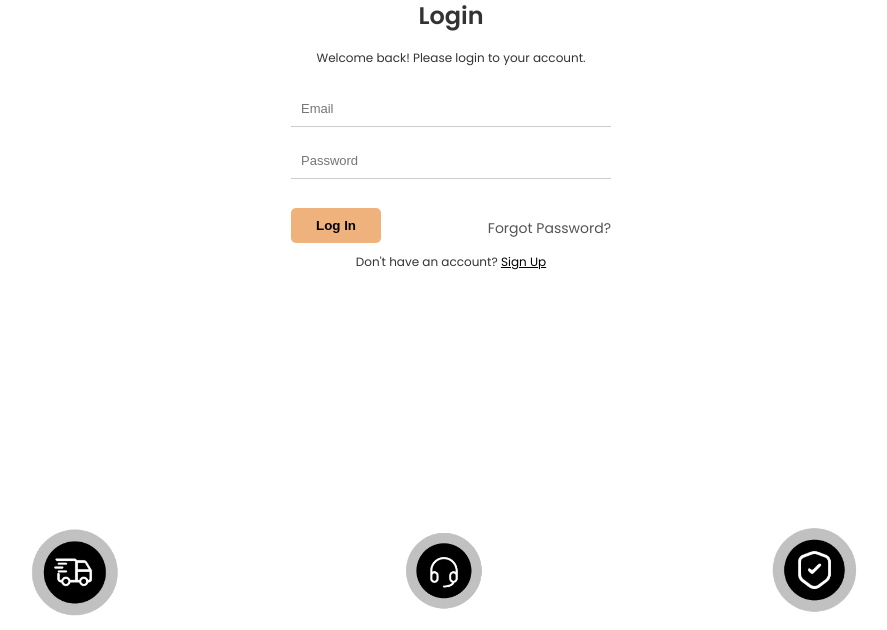
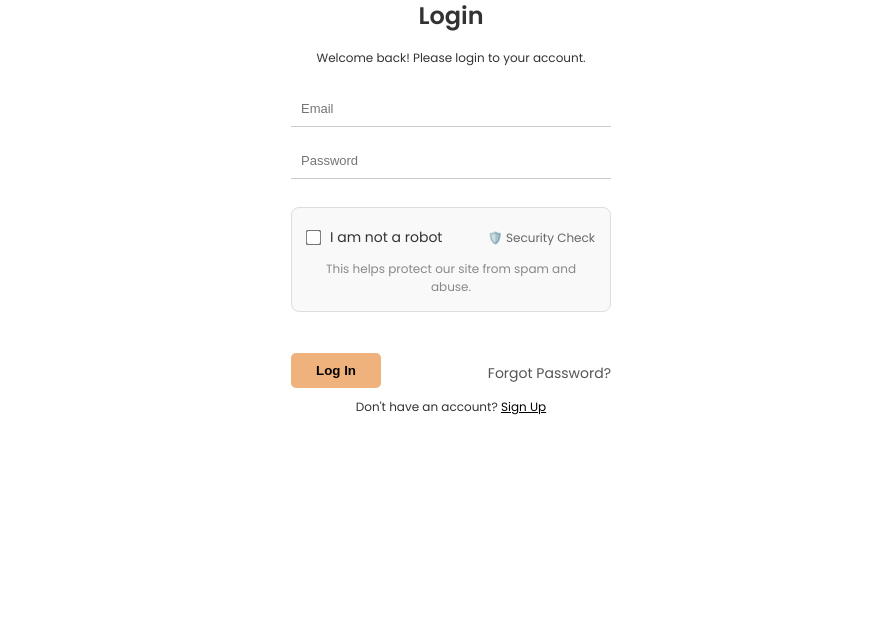
Before and after one commit to sandhyaNepal20/Security, a Django app: page /login/ in a window 1280 px wide. Shown: the part 257-887 px from the top of the page, without its empty margins (189-1076 px from the left). Run offline with Django 5.2, Linux system fonts and the light colour scheme.

Commit message:
Captcha on login page completed

```diff
--- a/backend/urls.py
+++ b/backend/urls.py
@@ -49,4 +49,7 @@
     path('admin/test-encryption/', views.test_encryption_view, name='test_encryption'),
     path('admin/encryption-status/', views.encryption_status_view, name='encryption_status'),
     path('admin/encrypt-existing-data/', views.encrypt_existing_data_view, name='encrypt_existing_data'),
+
+    # CAPTCHA endpoint
+    path('generate-captcha/', views.generate_captcha_view, name='generate_captcha'),
 ]
--- a/backend/views.py
+++ b/backend/views.py
@@ -12,18 +12,13 @@
 from django.utils import timezone
 from .models import UserProfile, Product, Category, UserSecuritySettings, PasswordHistory, UserRole, Payment
 from .security_utils import SecurityUtils, PasswordValidator, RateLimiter
+from .captcha_utils import SimpleBotProtection
 from .role_helpers import admin_required, staff_required, moderator_required, check_permission, get_user_role
 from .session_security import SessionSecurity
+from .encryption_utils import EncryptionValidator, FieldEncryption
 import random
 import json
 from django.conf import settings
-from .encryption_utils import EncryptionValidator, FieldEncryption
-
-# Import security utilities
-from .security_utils import PasswordValidator, SecurityUtils, RateLimiter
-from .models import UserSecuritySettings, UserRole
-from django.utils import timezone
-from django.http import JsonResponse
 
 def home_view(request):
     products = Product.objects.all()[:4]  # Fetch only top 4 for homepage
@@ -52,82 +47,146 @@
 def cart_view(request):
     return render(request, 'cart.html')
 def login_view(request):
+    # Always show captcha for enhanced security
+    show_captcha = True
+    challenge_token = SimpleBotProtection.generate_challenge()
+
+    # Check for account lockout status on page load
+    account_locked_info = None
+    if request.method == 'GET':
+        # Check if there's an email in the session or query params to check lockout status
+        email = request.GET.get('email', '')
+        if email:
+            try:
+                user = User.objects.get(email=email)
+                if SecurityUtils.is_account_locked(user):
+                    remaining_time = SecurityUtils.get_lockout_remaining_time(user)
+                    account_locked_info = {
+                        'email': email,
+                        'remaining_time': remaining_time,
+                        'message': f"🔒 Account for {email} is temporarily locked. Please try again in {remaining_time} minute(s)."
+                    }
+            except User.DoesNotExist:
+                pass
+
     if request.method == 'POST':
-        email = request.POST.get('email')
-        password = request.POST.get('password')
+        email = request.POST.get('email', '').strip()
+        password = request.POST.get('password', '')
 
         # Rate limiting check
         client_ip = SecurityUtils.get_client_ip(request)
         if RateLimiter.is_rate_limited(f"login_{client_ip}", max_requests=10, window_minutes=15):
-            messages.error(request, "Too many login attempts. Please try again later.")
+            messages.error(request, "Too many login attempts from this IP address. Please try again later.")
             return redirect('login')
 
-        # Check if user exists
+        # Bot protection verification - always required now
+        challenge_token_post = request.POST.get('challenge_token')
+        robot_check = request.POST.get('robot_check')
+
+        # Verify captcha is checked and token is valid
+        if not robot_check:
+            messages.error(request, "Please check the 'I am not a robot' box to continue.")
+            SimpleBotProtection.record_login_failure(request)
+            return redirect('login')
+
+        if not challenge_token_post or not SimpleBotProtection.verify_challenge(challenge_token_post, user_verified=True):
+            messages.error(request, "Captcha verification failed. Please refresh the page and try again.")
+            SimpleBotProtection.record_login_failure(request)
+            return redirect('login')
+
+        # Validate email and password are provided
+        if not email or not password:
+            messages.error(request, "Please provide both email and password.")
+            return redirect('login')
+
         try:
-            user = User.objects.get(username=email)
+            user = User.objects.get(email=email)
+
+            # Check if account is locked BEFORE attempting password check
+            if SecurityUtils.is_account_locked(user):
+                remaining_time = SecurityUtils.get_lockout_remaining_time(user)
+                messages.error(request, f"🔒 Account is temporarily locked due to multiple failed login attempts. Please try again in {remaining_time} minute(s).")
+                # Redirect with email parameter to show lockout status on page reload
+                return redirect(f'/login/?email={email}')
+
+            # Get current failed attempts count for messaging
+            try:
+                security_settings = user.security_settings
+                current_attempts = security_settings.failed_login_attempts
+            except UserSecuritySettings.DoesNotExist:
+                current_attempts = 0
+
+            # Check password
+            if user.check_password(password):
+                # Check if password has expired
+                if PasswordValidator.is_password_expired(user):
+                    request.session['force_password_change'] = True
+                    request.session['user_id'] = user.id
+                    messages.warning(request, "Your password has expired. Please change it to continue.")
+                    return redirect('change_password')
+
+                # Create secure session
+                SessionSecurity.create_secure_session(request, user)
+
+                # Reset failed login attempts and clear bot protection requirement
+                SecurityUtils.reset_failed_attempts(user)
+                SimpleBotProtection.clear_login_failures(request)
+
+                # Log successful login
+                SecurityUtils.log_activity(
+                    user, 'LOGIN',
+                    f'Successful login from {client_ip}',
+                    request, True
+                )
+
+                login(request, user)
+                messages.success(request, f"Welcome back, {user.first_name}!")
+                return redirect('home')
+            else:
+                # Handle failed login with detailed messaging
+                SecurityUtils.handle_failed_login(user, request)
+                SimpleBotProtection.record_login_failure(request)
+
+                # Get updated failed attempts count after increment
+                try:
+                    security_settings = user.security_settings
+                    new_attempts = security_settings.failed_login_attempts
+                    remaining_attempts = SecurityUtils.MAX_LOGIN_ATTEMPTS - new_attempts
+
+                    if new_attempts >= SecurityUtils.MAX_LOGIN_ATTEMPTS:
+                        # Account just got locked - redirect with email to show lockout status
+                        messages.error(request, f"🔒 Account locked! Too many failed login attempts ({SecurityUtils.MAX_LOGIN_ATTEMPTS}/{SecurityUtils.MAX_LOGIN_ATTEMPTS}). Your account has been temporarily locked for {SecurityUtils.LOCKOUT_DURATION_MINUTES} minutes for security.")
+                        return redirect(f'/login/?email={email}')
+                    elif remaining_attempts <= 2:
+                        # Warning when close to lockout
+                        messages.error(request, f"⚠️ Invalid email or password. Warning: {remaining_attempts} attempt(s) remaining before account lockout.")
+                    else:
+                        # Regular failed login message
+                        messages.error(request, f"❌ Invalid email or password. {remaining_attempts} attempt(s) remaining.")
+
+                except UserSecuritySettings.DoesNotExist:
+                    messages.error(request, "❌ Invalid email or password.")
+
+                return redirect('login')
+
         except User.DoesNotExist:
-            # Log failed attempt for non-existent user
+            # Log failed login attempt for non-existent user
             SecurityUtils.log_activity(
                 None, 'LOGIN_FAILED',
-                f'Login attempt for non-existent user: {email}',
+                f'Login attempt for non-existent email: {email}',
                 request, False
             )
-            messages.error(request, "Invalid email or password.")
+            SimpleBotProtection.record_login_failure(request)
+            messages.error(request, "❌ Invalid email or password. Please check your credentials and try again.")
             return redirect('login')
 
-        # Check if account is locked
-        if SecurityUtils.is_account_locked(user):
-            remaining_minutes = SecurityUtils.get_lockout_remaining_time(user)
-            if remaining_minutes > 0:
-                messages.error(request, f"Account is locked due to multiple failed login attempts. Please try again in {remaining_minutes} minute(s).")
-            else:
-                messages.error(request, "Account is locked due to multiple failed login attempts. Please try again later.")
-            return redirect('login')
+    context = {
+        'show_captcha': show_captcha,
+        'challenge_token': challenge_token,
+        'account_locked_info': account_locked_info
+    }
 
-        # Check password expiry
-        if PasswordValidator.is_password_expired(user):
-            messages.warning(request, "Your password has expired. Please change your password.")
-            request.session['force_password_change'] = user.id
-            return redirect('change_password')
-
-        # Authenticate user
-        authenticated_user = authenticate(request, username=email, password=password)
-
-        if authenticated_user is not None:
-            # Handle successful login
-            SecurityUtils.handle_successful_login(user, request)
-            login(request, authenticated_user)
-
-            # Create secure session with enhanced security
-            SessionSecurity.create_secure_session(request, authenticated_user)
-
-            messages.success(request, "Logged in successfully with secure session.")
-
-            # Check if MFA is enabled
-            try:
-                if user.security_settings.mfa_enabled:
-                    request.session['pending_mfa_user'] = user.id
-                    return redirect('mfa_verify')
-            except UserSecuritySettings.DoesNotExist:
-                pass
-
-            return redirect('home')
-        else:
-            # Handle failed login
-            SecurityUtils.handle_failed_login(user, request)
-
-            # Get updated security settings to show remaining attempts
-            security_settings = user.security_settings
-            remaining_attempts = SecurityUtils.MAX_LOGIN_ATTEMPTS - security_settings.failed_login_attempts
-
-            if remaining_attempts > 0:
-                messages.error(request, f"Invalid email or password. {remaining_attempts} attempts remaining.")
-            else:
-                messages.error(request, "Account has been locked due to multiple failed login attempts.")
-
-            return redirect('login')
-
-    return render(request, 'login.html')
+    return render(request, 'login.html', context)
 def signup_view(request):
     if request.method == 'POST':
         name = request.POST['name']
@@ -1355,3 +1414,29 @@
         return JsonResponse(results)
 
     return render(request, 'encrypt_existing_data.html')
+
+@csrf_exempt
+def generate_captcha_view(request):
+    """Generate a new CAPTCHA for the login form"""
+    try:
+        captcha_data = CaptchaGenerator.generate_captcha()
+        return JsonResponse({
+            'success': True,
+            'captcha_key': captcha_data['key'],
+            'captcha_image': captcha_data['image_url']
+        })
+    except Exception as e:
+        # Fallback to math CAPTCHA
+        try:
+            math_captcha = SimpleCaptcha.generate_math_captcha()
+            return JsonResponse({
+                'success': True,
+                'captcha_key': math_captcha['key'],
+                'captcha_question': math_captcha['question'],
+                'captcha_type': 'math'
+            })
+        except Exception as e2:
+            return JsonResponse({
+                'success': False,
+                'error': 'Failed to generate CAPTCHA'
+            })
--- a/templates/login.html
+++ b/templates/login.html
@@ -91,6 +91,26 @@
 
             <p class="form-subtitle">Welcome back! Please login to your account.</p>
 
+            <!-- Account Lockout Warning -->
+            {% if account_locked_info %}
+            <div class="lockout-warning"
+                style="margin: 15px 0; padding: 15px; border: 2px solid #dc3545; border-radius: 8px; background-color: #f8d7da; color: #721c24;">
+                <div style="display: flex; align-items: center; gap: 10px;">
+                    <div style="font-size: 20px;">🔒</div>
+                    <div>
+                        <strong>Account Temporarily Locked</strong>
+                        <div style="margin-top: 5px; font-size: 14px;">
+                            Account for <strong>{{ account_locked_info.email }}</strong> is locked due to multiple
+                            failed login attempts.
+                        </div>
+                        <div style="margin-top: 5px; font-size: 14px;">
+                            Please try again in <strong>{{ account_locked_info.remaining_time }} minute(s)</strong>.
+                        </div>
+                    </div>
+                </div>
+            </div>
+            {% endif %}
+
             <form method="POST" id="loginForm" novalidate>
                 {% csrf_token %}
                 <input type="email" placeholder="Email" name="email" required />
@@ -98,6 +118,24 @@
 
                 <input type="password" placeholder="Password" name="password" required />
                 <span class="error-message" id="error-password"></span>
+
+                <!-- Bot Protection CAPTCHA -->
+                {% if show_captcha %}
+                <div class="captcha-container"
+                    style="margin: 20px 0; padding: 15px; border: 1px solid #ddd; border-radius: 8px; background-color: #f9f9f9;">
+                    <div style="display: flex; align-items: center; gap: 10px;">
+                        <input type="checkbox" id="robot_check" name="robot_check" required
+                            style="transform: scale(1.2);">
+                        <label for="robot_check" style="font-size: 14px; color: #333; cursor: pointer;">I am not a
+                            robot</label>
+                        <div style="margin-left: auto; font-size: 12px; color: #666;">🛡️ Security Check</div>
+                    </div>
+                    <input type="hidden" name="challenge_token" value="{{ challenge_token }}">
+                    <div style="font-size: 12px; color: #888; margin-top: 8px;">This helps protect our site from spam
+                        and abuse.</div>
+                </div>
+                <span class="error-message" id="error-captcha"></span>
+                {% endif %}
 
                 <div class="form-actions">
                     <button type="submit">Log In</button>
@@ -138,6 +176,14 @@
             if (password.value.trim() === '') {
                 document.getElementById('error-password').innerText = 'Password is required';
                 document.getElementById('error-password').style.display = 'block';
+                isValid = false;
+            }
+
+            // CAPTCHA Validation (if present)
+            const robotCheck = this.querySelector('input[name="robot_check"]');
+            if (robotCheck && !robotCheck.checked) {
+                document.getElementById('error-captcha').innerText = 'Please verify that you are not a robot';
+                document.getElementById('error-captcha').style.display = 'block';
                 isValid = false;
             }
 
```
Also changed, not shown: backend/security_utils.py (+16 -0 lines), requirements.txt (+5 -2 lines), db.sqlite3.
